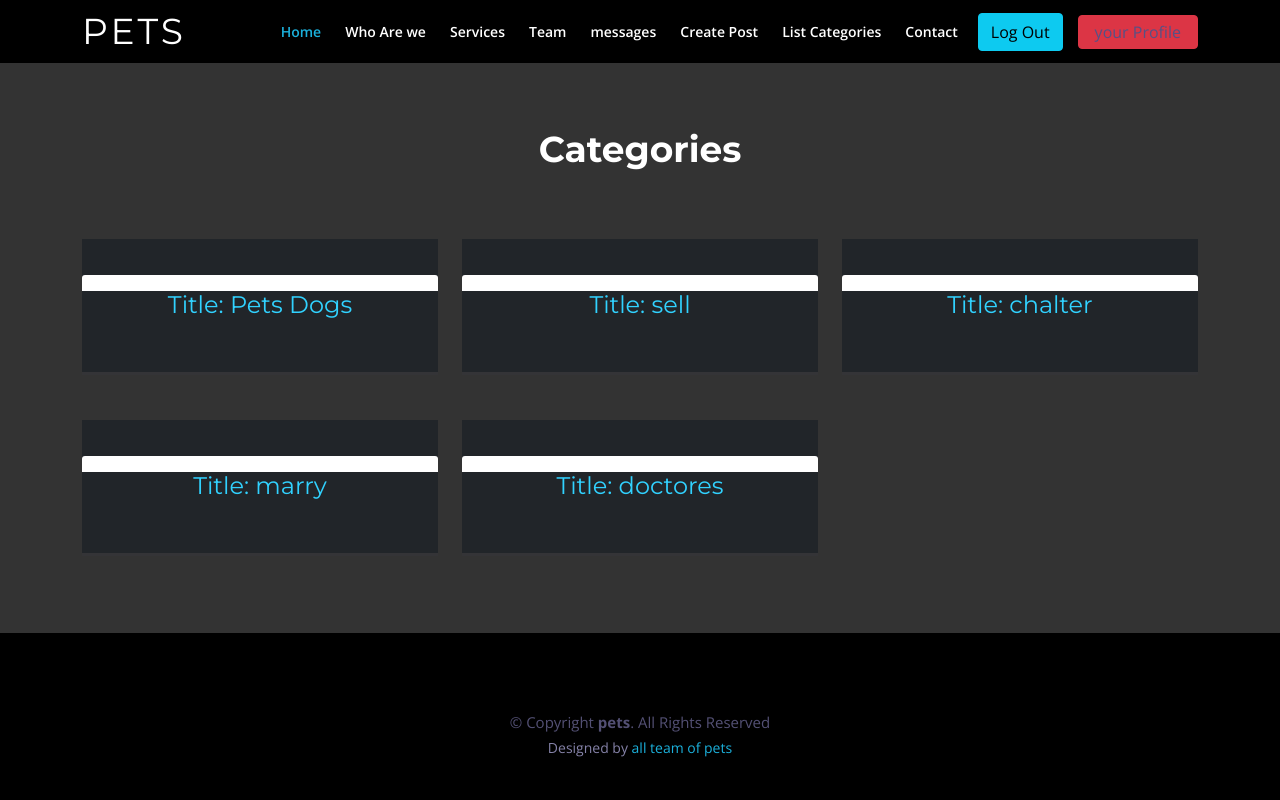
After one commit to mohamed-Elhossin/pets, a PHP site: page /pets/posts/category.php in a window 1280 px wide. The commit adds this page. Run offline with PHP 8.4, Linux system fonts and the light colour scheme; a user stored in the database is signed in; data comes from the database, SQL or seed files in the repository.

Commit message:
first commiataaa

```diff
--- a/user/index.php
+++ b/user/index.php
@@ -166,7 +166,8 @@ include './sharedFunc/db.php';
             <img src="assets/img/t4.jpeg" class="img-fluid" alt="">
             <div class="member-info">
               <div class="member-info-content">
-                <h4>Mariam Amir</h4>
+                    <h4>Mariam khaled</h4>
+
                 <span>HR</span>
 
               </div>
@@ -178,7 +179,7 @@ include './sharedFunc/db.php';
             <img src="assets/img/t5.jpeg" class="img-fluid" alt="">
             <div class="member-info">
               <div class="member-info-content">
-                <h4>Mariam khaled</h4>
+              <h4>Mariam Amir</h4>
                 <span>Financial</span>
               </div>
             </div>
--- a/user/messages/list.php
+++ b/user/messages/list.php
@@ -50,7 +50,6 @@ if (isset($_SESSION['admin'])) {
                   <th> <?php echo $data['data'] ?> </th>
                   <th> <?php echo $data['replay'] ?> </th>
                   <th> <?php echo $data['userId'] ?> </th>
-                  <th> <a class="btn btn-info" href="/pets/admin/messages/reply.php?show=<?php echo $data['id'] ?>">reply </a> </th>
                   <th> <a class="btn btn-danger" onclick="return confirm('are your Sure !')" href="/pets/admin/messages/list.php?delete=<?php echo $data['id'] ?>">delete </a> </th>
                 </tr>
               <?php } ?>
--- /dev/null
+++ b/user/posts/category.php
@@ -0,0 +1,45 @@
+<?php
+include '../shared/head.php';
+include '../shared/header.php';
+include '../sharedFunc/db.php';
+$select = "SELECT * FROM `categories`";
+$s = mysqli_query($conn, $select);
+if (isset($_SESSION['admin'])) {
+} else {
+    header("location:/pets/user/pages-login.php");
+}
+?>
+<!-- ======= Pricing Section ======= -->
+<section id="pricing" class="my-5 pricing section-bg wow fadeInUp">
+
+    <div class="container">
+        <header class="section-header">
+            <h3>Categories</h3>
+        </header>
+        <div class="row flex-items-xs-middle flex-items-xs-center">
+            <!-- Basic Plan  -->
+            <?php foreach ($s as $data) {?>
+                <div class="col-xs-12 col-lg-4 ">
+                    <div class="card  bg-dark mt-5">
+                        <div class="card-header">
+                        </div>
+                        <div class="card-block">
+                            <h4 class="card-title text-info">
+                            <a href="/pets/user/posts/list.php?show=<?php echo $data['id'] ?>">   Title: <?php echo $data['name'] ?></a>
+                            </h4>
+
+                        </div>
+                    </div>
+                </div>
+
+            <?php }?>
+        </div>
+    </div>
+
+</section><!-- End Pricing Section -->
+
+<?php
+include '../shared/footer.php';
+include '../shared/script.php';
+
+?>
--- a/user/shared/header.php
+++ b/user/shared/header.php
@@ -21,7 +21,7 @@ if (isset($_GET['logout'])) {
         <?php if (isset($_SESSION['admin'])) : ?>
           <li><a class="nav-link scrollto" href="/pets/user/messages/list.php">messages</a></li>
           <li><a class="nav-link scrollto" href="/pets/user/posts/add.php">Create Post</a></li>
-          <li><a class="nav-link scrollto" href="/pets/user/posts/list.php">List posts</a></li>
+          <li><a class="nav-link scrollto" href="/pets/user/posts/category.php">List Categories</a></li>
         <?php endif; ?>
         <li><a class="nav-link scrollto" href="/pets/user/#footer">Contact</a></li>
       </ul>
```
Also changed, not shown: pets (1).sql (renamed from pets.sql, +31 -13 lines), user/posts/list.php (+10 -2 lines).
